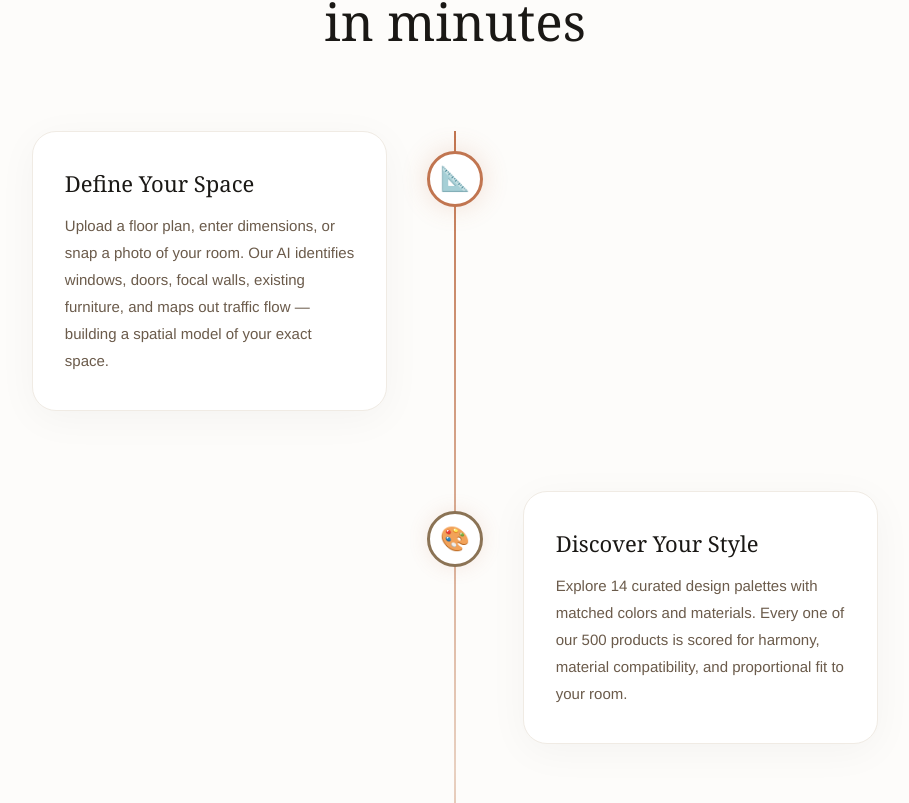
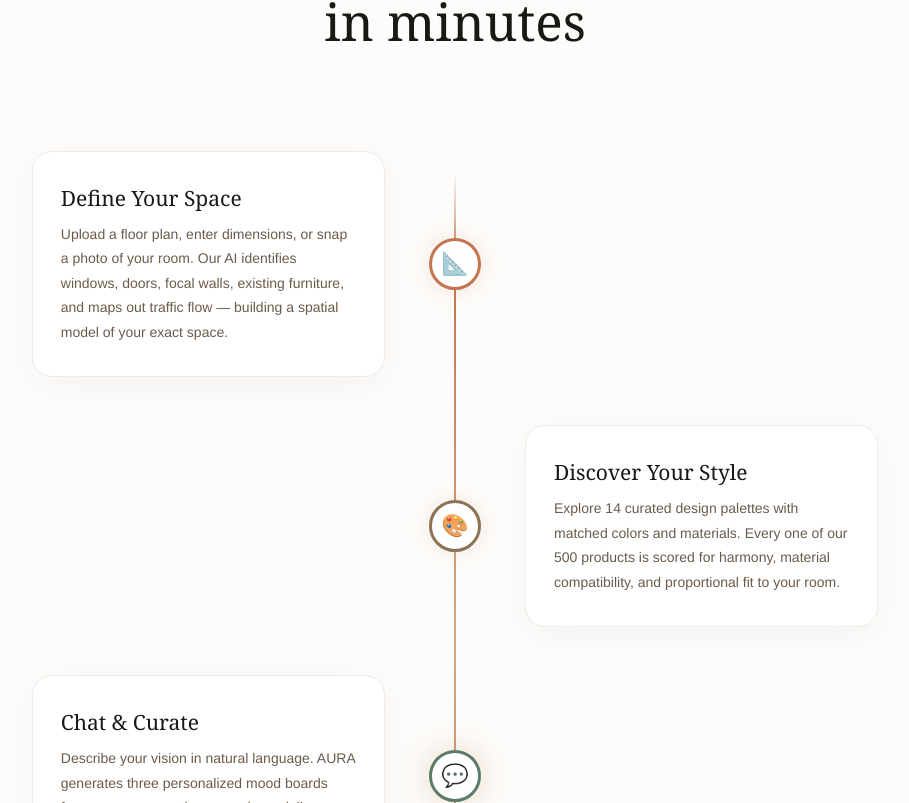
Before and after one commit to paniccow/aura-interior-design, a React (Vite) app: page / in a window 1280 px wide. Shown: the part 1017-1820 px from the top of the page, without its empty margins (185-1094 px from the left). Built offline with nearby package versions, Linux system fonts and the light colour scheme.

Commit message:
v22b: tighter timeline layout, centered nodes

```diff
--- a/src/App.jsx
+++ b/src/App.jsx
@@ -1132,10 +1132,10 @@ export default function App() {
               <h2 style={{ fontFamily: "Georgia,serif", fontSize: "clamp(32px,4vw,52px)", fontWeight: 400, lineHeight: 1.15 }}>From vision to floor plan<br />in minutes</h2>
             </RevealSection>
 
-            {/* Timeline */}
-            <div style={{ position: "relative" }}>
-              {/* Vertical line */}
-              <div style={{ position: "absolute", left: "50%", top: 0, bottom: 0, width: 2, background: "linear-gradient(to bottom, #C17550, #E8D0C0, #C17550)", transform: "translateX(-50%)", zIndex: 0 }} />
+            {/* Timeline — alternating cards connected by a vertical line */}
+            <div style={{ position: "relative", padding: "20px 0" }}>
+              {/* Vertical connecting line */}
+              <div style={{ position: "absolute", left: "50%", top: 40, bottom: 40, width: 2, background: "linear-gradient(to bottom, transparent, #C17550 10%, #D4A888 50%, #C17550 90%, transparent)", transform: "translateX(-50%)", zIndex: 0 }} />
 
               {[
                 { icon: "\u{1F4D0}", title: "Define Your Space", desc: "Upload a floor plan, enter dimensions, or snap a photo of your room. Our AI identifies windows, doors, focal walls, existing furniture, and maps out traffic flow — building a spatial model of your exact space.", accent: "#C17550" },
@@ -1143,25 +1143,37 @@ export default function App() {
                 { icon: "\u{1F4AC}", title: "Chat & Curate", desc: "Describe your vision in natural language. AURA generates three personalized mood boards from your conversation — each spatially verified so every piece actually fits.", accent: "#5B7B6B" },
                 { icon: "\u{2B50}", title: "See It Come to Life", desc: "Get AI-rendered room visualizations showing your exact products in place. Pro users unlock full CAD floor plans with clearances, traffic paths, and dimensional callouts.", accent: "#6B5B8B" },
               ].map((step, i) => (
-                <RevealSection key={i} delay={i * 0.2} style={{ position: "relative", display: "flex", alignItems: "flex-start", marginBottom: i < 3 ? 80 : 0, flexDirection: i % 2 === 0 ? "row" : "row-reverse" }}>
-                  {/* Content card */}
-                  <div style={{ width: "42%", background: "#fff", borderRadius: 24, padding: "36px 32px", border: "1px solid #F0EBE4", boxShadow: "0 8px 40px rgba(0,0,0,.04)", position: "relative", transition: "transform .3s, box-shadow .3s" }}
-                    onMouseEnter={(e) => { e.currentTarget.style.transform = "translateY(-4px)"; e.currentTarget.style.boxShadow = "0 16px 60px rgba(0,0,0,.08)"; }}
-                    onMouseLeave={(e) => { e.currentTarget.style.transform = ""; e.currentTarget.style.boxShadow = "0 8px 40px rgba(0,0,0,.04)"; }}
-                  >
-                    <h3 style={{ fontFamily: "Georgia,serif", fontSize: 22, fontWeight: 500, marginBottom: 14, color: "#1A1815" }}>{step.title}</h3>
-                    <p style={{ fontSize: 15, color: "#6B5B4B", lineHeight: 1.8, margin: 0 }}>{step.desc}</p>
+                <RevealSection key={i} delay={i * 0.15} style={{ position: "relative", display: "flex", alignItems: "center", marginBottom: i < 3 ? 48 : 0, gap: 0 }}>
+                  {/* Left side */}
+                  <div style={{ flex: 1, display: "flex", justifyContent: "flex-end", paddingRight: 44 }}>
+                    {i % 2 === 0 ? (
+                      <div style={{ maxWidth: 380, background: "#fff", borderRadius: 20, padding: "32px 28px", border: "1px solid #F0EBE4", boxShadow: "0 8px 40px rgba(0,0,0,.04)", transition: "transform .3s, box-shadow .3s" }}
+                        onMouseEnter={(e) => { e.currentTarget.style.transform = "translateY(-4px)"; e.currentTarget.style.boxShadow = "0 16px 60px rgba(0,0,0,.08)"; }}
+                        onMouseLeave={(e) => { e.currentTarget.style.transform = ""; e.currentTarget.style.boxShadow = "0 8px 40px rgba(0,0,0,.04)"; }}
+                      >
+                        <h3 style={{ fontFamily: "Georgia,serif", fontSize: 21, fontWeight: 500, marginBottom: 10, color: "#1A1815" }}>{step.title}</h3>
+                        <p style={{ fontSize: 14, color: "#6B5B4B", lineHeight: 1.75, margin: 0 }}>{step.desc}</p>
+                      </div>
+                    ) : <div />}
                   </div>
 
                   {/* Center node */}
-                  <div style={{ position: "absolute", left: "50%", top: 20, transform: "translateX(-50%)", zIndex: 2 }}>
-                    <div style={{ width: 56, height: 56, borderRadius: "50%", background: "#fff", border: "3px solid " + step.accent, display: "flex", alignItems: "center", justifyContent: "center", fontSize: 24, boxShadow: "0 4px 20px " + step.accent + "25", animation: "glowPulse 3s ease infinite " + (i * 0.5) + "s" }}>
-                      {step.icon}
-                    </div>
+                  <div style={{ width: 52, height: 52, flexShrink: 0, borderRadius: "50%", background: "#fff", border: "3px solid " + step.accent, display: "flex", alignItems: "center", justifyContent: "center", fontSize: 22, boxShadow: "0 4px 20px " + step.accent + "25", zIndex: 2, animation: "glowPulse 3s ease infinite " + (i * 0.7) + "s" }}>
+                    {step.icon}
                   </div>
 
-                  {/* Spacer for other side */}
-                  <div style={{ width: "42%" }} />
+                  {/* Right side */}
+                  <div style={{ flex: 1, display: "flex", justifyContent: "flex-start", paddingLeft: 44 }}>
+                    {i % 2 === 1 ? (
+                      <div style={{ maxWidth: 380, background: "#fff", borderRadius: 20, padding: "32px 28px", border: "1px solid #F0EBE4", boxShadow: "0 8px 40px rgba(0,0,0,.04)", transition: "transform .3s, box-shadow .3s" }}
+                        onMouseEnter={(e) => { e.currentTarget.style.transform = "translateY(-4px)"; e.currentTarget.style.boxShadow = "0 16px 60px rgba(0,0,0,.08)"; }}
+                        onMouseLeave={(e) => { e.currentTarget.style.transform = ""; e.currentTarget.style.boxShadow = "0 8px 40px rgba(0,0,0,.04)"; }}
+                      >
+                        <h3 style={{ fontFamily: "Georgia,serif", fontSize: 21, fontWeight: 500, marginBottom: 10, color: "#1A1815" }}>{step.title}</h3>
+                        <p style={{ fontSize: 14, color: "#6B5B4B", lineHeight: 1.75, margin: 0 }}>{step.desc}</p>
+                      </div>
+                    ) : <div />}
+                  </div>
                 </RevealSection>
               ))}
             </div>
```
